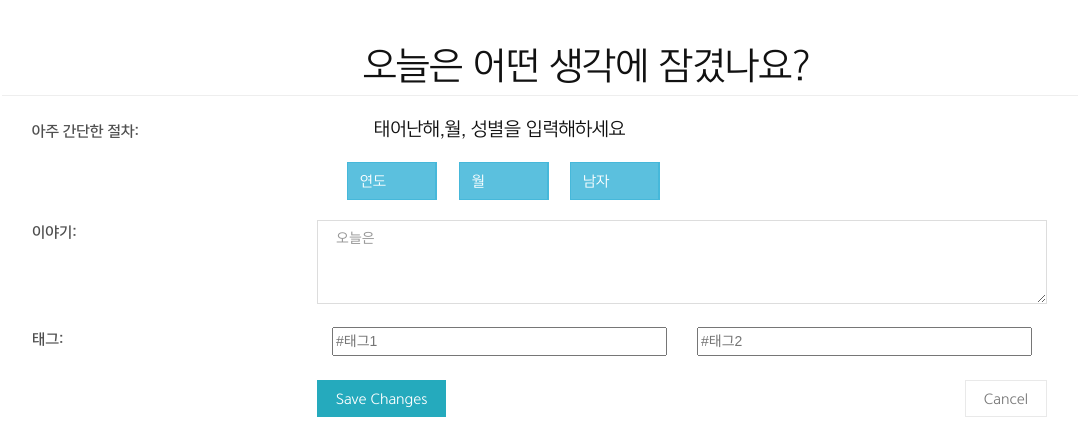
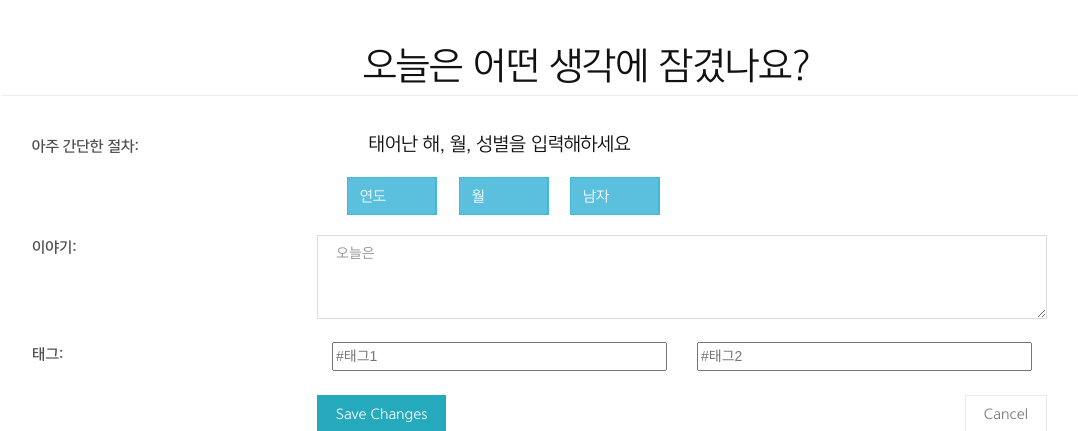
Before and after one commit to shs2810/life, a Django app: page /life_class/life_class_write/ in a window 1280 px wide. Shown: the part 71-502 px from the top of the page, without its empty margins (53-1131 px from the left). Run offline with Django 3.2, Linux system fonts and the light colour scheme; some libraries are stand-ins or nearby versions; some web fonts are replaced.

Commit message:
퍼블리싱

```diff
--- a/life_class/templates/life_class/life_class_write.html
+++ b/life_class/templates/life_class/life_class_write.html
@@ -91,7 +91,6 @@ function FormSubmit() {
 
 <section class="container ">
 
-
     <div class="row">
         <h1 class="page-header text-center">오늘은 어떤 생각에 잠겼나요?</h1>
         <div class="col-xs-12">
@@ -101,7 +100,7 @@ function FormSubmit() {
                     <div class="col-lg-8">
                         <div class="col-sm-6">
                             <div>
-                                    <h4 class="outer0 text-center">태어난해,월, 성별을 입력해하세요</h4>
+                                <h4 class="outer0 text-center">태어난 해, 월, 성별을 입력해하세요</h4>
                             </div>
                             <br/>
                             <div>
@@ -149,9 +148,8 @@ function FormSubmit() {
                                 </br>
                             </div>
                         </div>
-                            <br/>
+
                     </div>
-                    <br/>
                 </div>
 
                 <div class="form-group">
@@ -161,7 +159,6 @@ function FormSubmit() {
                         <br/>
                     </div>
                 </div>
-
 
                 <div class="form-group">
                     <label class="col-lg-3 control-label">태그:</label>
@@ -179,7 +176,7 @@ function FormSubmit() {
                     <label class="col-md-3 control-label"></label>
                     <div class="col-md-8">
                         <br/>
-                        <input class="btn btn-primary pull-left" value="Save Changes" type="button">
+                        <input class="btn btn-primary pull-left" value="Save Changes" type="button" action="/">
                         <span></span>
                         <input class="btn btn-default pull-right" value="Cancel" type="reset">
                     </div>
```
Also changed, not shown: db.sqlite3. Lines whose indentation alone changed are shown as unchanged.
